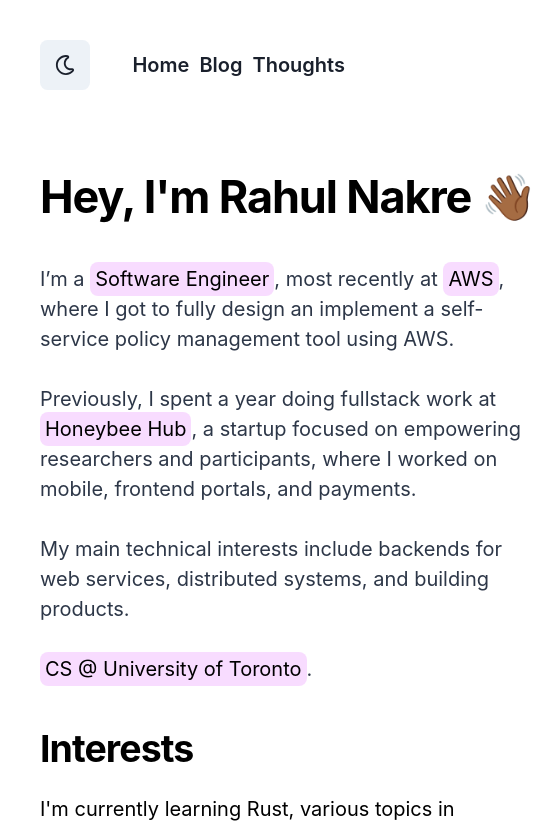
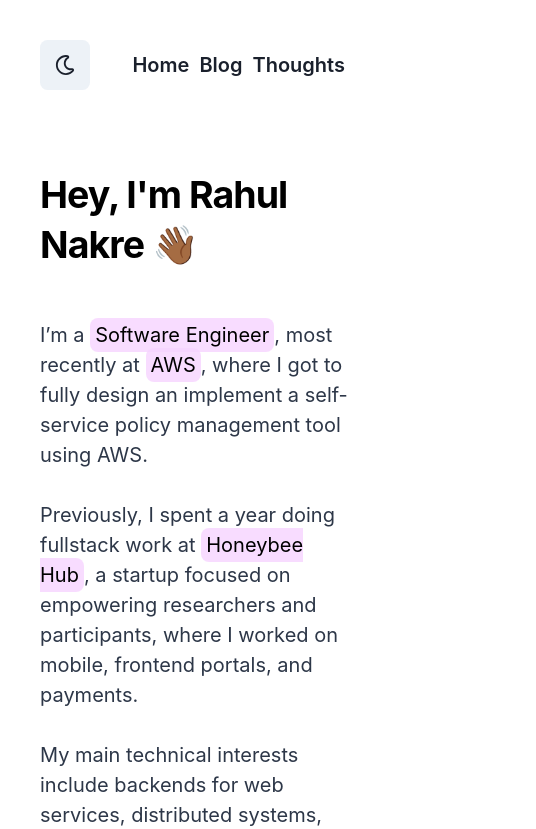
Before and after one commit to rahulnakre/home, a Next.js app: page / in a window 390 px wide. Shown: the top 829 px of the page, 536 px wide, since content can reach past the window. Built offline with nearby package versions, Linux system fonts and the light colour scheme.

Commit message:
Made main title responsive

```diff
--- a/pages/index.tsx
+++ b/pages/index.tsx
@@ -23,13 +23,17 @@
         margin="0 auto 4rem auto"
         maxWidth="700px"
       >
+
         <Flex
           flexDirection="column"
           justifyContent="flex-start"
           alignItems="flex-start"
           maxWidth="700px"
         >
-          <Heading letterSpacing="tight" mb={2} as="h1" size="2xl">
+          {/* <Heading letterSpacing="tight" mb={2} as="h1" size="2xl"> */}
+          {/* <Heading letterSpacing="tight" mb={2} as="h1" fontSize={{ sm: '36px', md: '40px', lg: '56px' }}> */}
+          {/* <Heading letterSpacing="tight" mb={2} as="h1" fontSize={['sm', 'md', 'lg', 'xl']}> */}
+          <Heading letterSpacing="tight" mb={4} size="xl" fontWeight={700}>
             Hey, I'm Rahul Nakre 👋🏾
           </Heading>
           <br />
@@ -42,6 +46,7 @@
             <Text as="mark">CS @ University of Toronto</Text>.
           </Text>
         </Flex>
+
         <Flex
           flexDirection="column"
           justifyContent="flex-start"
```
